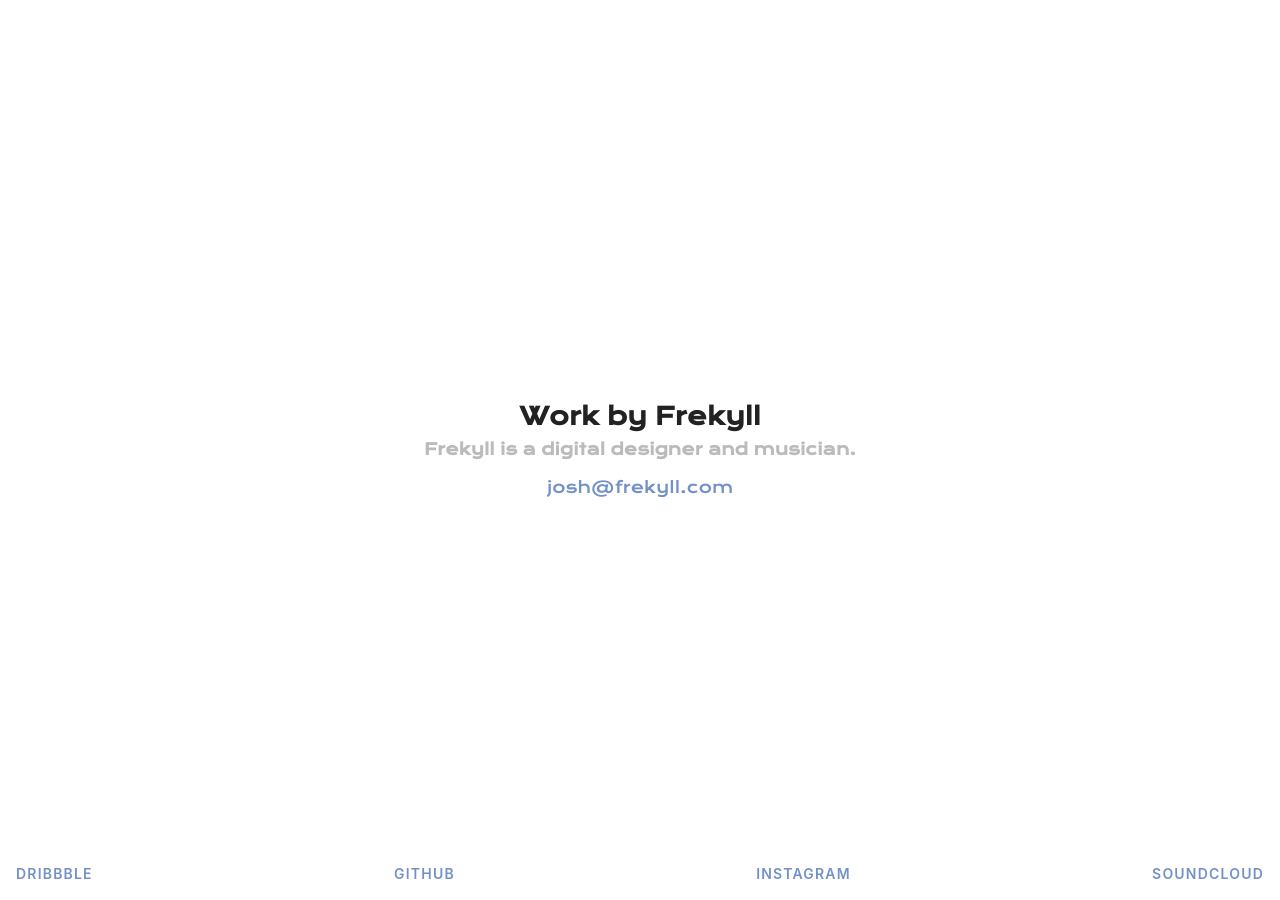
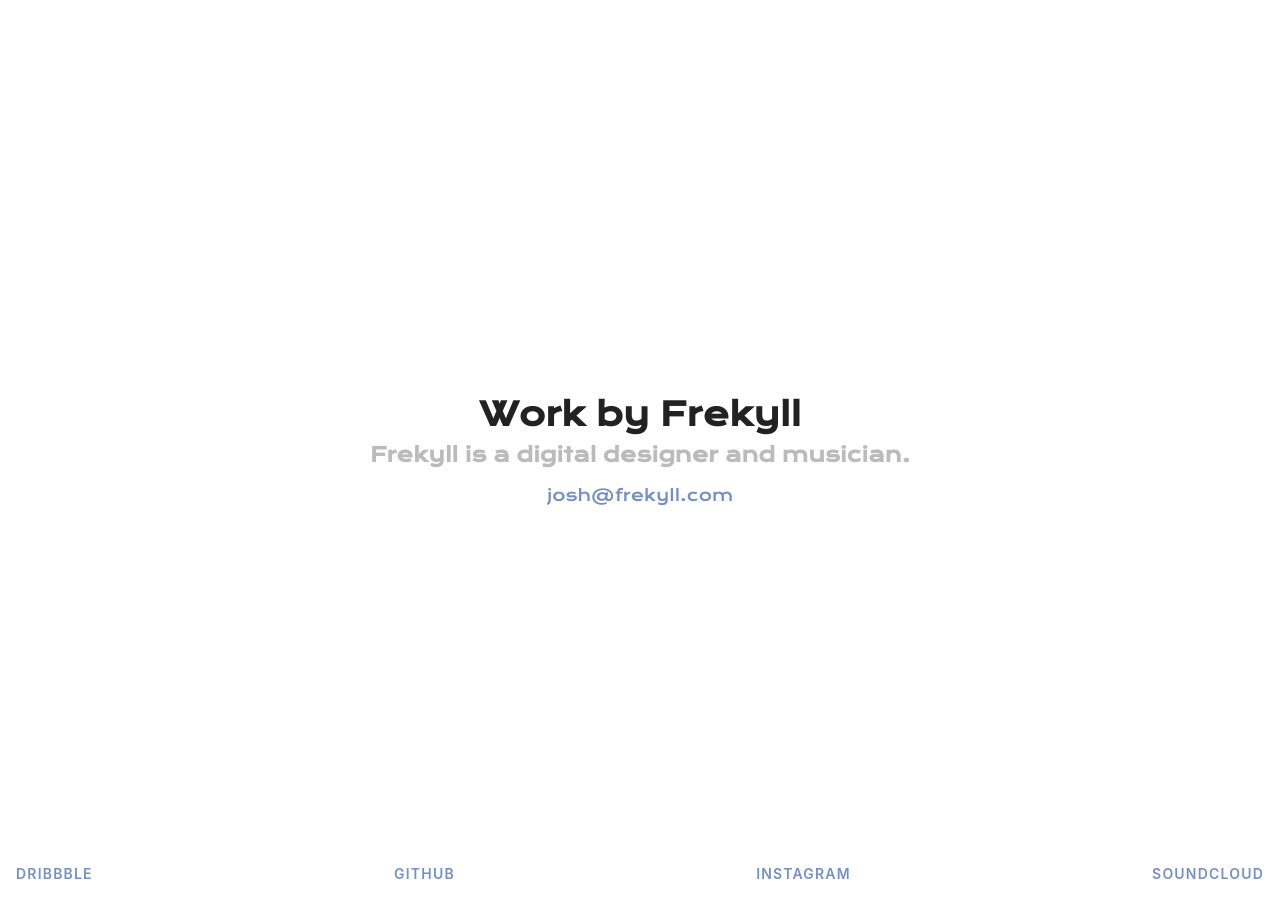
Before and after one commit to frekyll/frekyll, a Jekyll site: the page built from index.html, in a window 1280 px wide. Built offline with Jekyll 4.4.1, drawn with Linux system fonts in a browser that asks for light colours.

Commit message:
Style components for desktop view

```diff
--- a/_includes/navigation.html
+++ b/_includes/navigation.html
@@ -1,6 +1,6 @@
 <nav class="navigation">
   {% for link in site.data.navigation %}
-  <a class="navigation-link" href="{{ link.url }}">
+  <a class="link navigation-link" href="{{ link.url }}">
     {{ link.title }}
   </a>
   {% endfor %}
--- a/_sass/_components.scss
+++ b/_sass/_components.scss
@@ -25,6 +25,11 @@
 
 .link {
   text-decoration: none;
+
+  &:focus,
+  &:hover {
+    font-style: italic;
+  }
 }
 
 .navigation {
@@ -38,11 +43,18 @@
   font-size: $font-size-6;
   font-weight: 600;
   letter-spacing: .075rem;
-  text-decoration: none;
   text-transform: uppercase;
 }
 
 @media (min-width: $breakpoint-sm) {
+  .headline {
+    font-size: $font-size-2;
+  }
+
+  .subheadline {
+    font-size: $font-size-4;
+  }
+
   .navigation {
     display: flex;
     justify-content: space-between;
```
